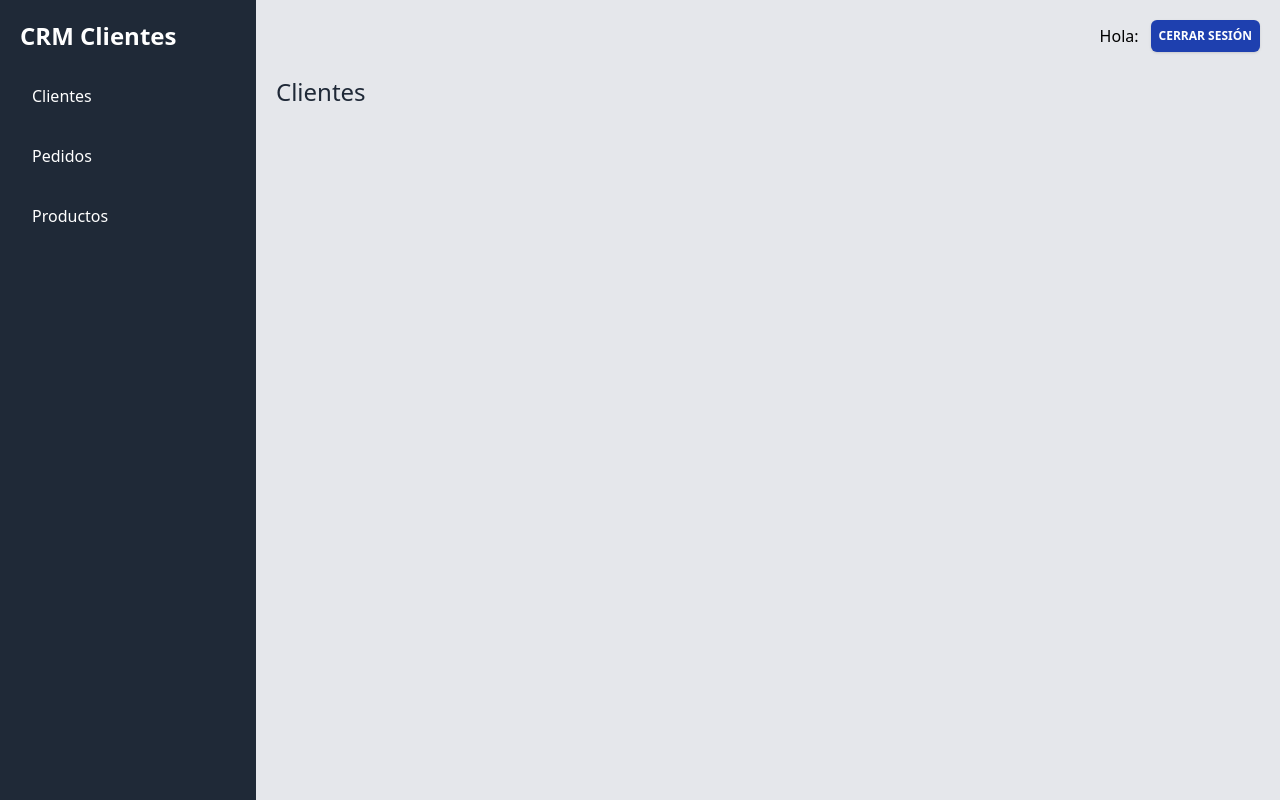
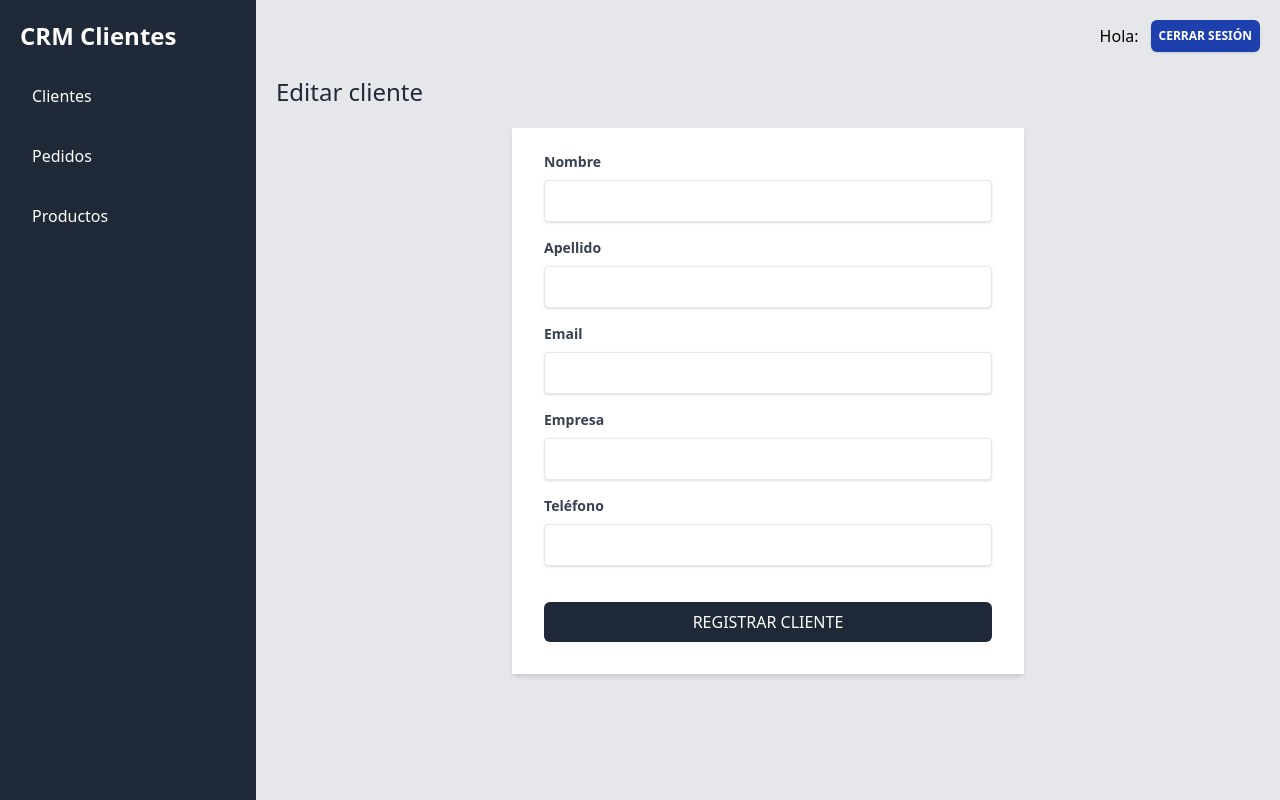
Before and after one commit to jonatanare/crm-graphql-client, a Next.js app: page /clientes/editar/1 in a window 1280 px wide. Built offline with nearby package versions, Linux system fonts and the light colour scheme; sample sign-in values are in the browser's storage.

Commit message:
implemented formik component in edit client

```diff
--- a/pages/clientes/editar/[id].js
+++ b/pages/clientes/editar/[id].js
@@ -1,10 +1,129 @@
 import React from 'react'
 import Layout from '../../../components/Layout'
+import { useRouter } from 'next/router'
+import { gql, useQuery, useMutation } from '@apollo/client'
+import { Formik } from 'formik'
+
+const OBTENER_CLIENTE = gql`
+    query obtenerCliente($id: ID!) {
+        obtenerCliente(id: $id) {
+        id
+        nombre
+        apellido
+        email
+        telefono
+        empresa
+        vendedor
+        }
+    }
+`
 
 const EditarCliente = () => {
+    // obtener el ID actual
+    const router = useRouter()
+    const { id } = router.query
+    console.log(id);
+
+    // Consultar para obtener el cliente
+    const { data, loading, error } = useQuery(OBTENER_CLIENTE, {
+        variables: {
+            id
+        }
+    })
+
+    if (loading) return 'Cargando...'
+
+    console.log('data:__', data?.obtenerCliente);
     return (
         <Layout title={'Editar Cliente'}>
-            <h1 className='text-2xl text-gray-800 font-light'>Clientes</h1>
+            <h1 className='text-2xl text-gray-800 font-light'>Editar cliente</h1>
+            <div className='flex justify-center mt-5'>
+                <div className='w-full max-w-lg'>
+                    <Formik
+
+                    >
+                        {
+                            props => {
+                                console.log(props)
+                                return (
+                                    <form className='bg-white shadow-md px-8 pt-6 pb-8 mb-4'
+                                    //   onSubmit={formik.handleSubmit}
+                                    >
+                                        <div className='mb-4'>
+                                            <label htmlFor='nombre' className='block text-gray-700 text-sm font-bold mb-2'>Nombre</label>
+                                            <input type='text' name='nombre' id='nombre' className='shadow appearance-none border rounded w-full py-2 px-3 text-gray-700'
+                                            //   value={formik.values.nombre}
+                                            //   onChange={formik.handleChange}
+                                            //   onBlur={formik.handleBlur}
+                                            />
+                                            {/* {
+                formik.touched.nombre && formik.errors.nombre && (
+                  <small className='text-red-500'>{formik.errors.nombre}</small>
+                )
+              } */}
+                                        </div>
+                                        <div className='mb-4'>
+                                            <label htmlFor='apellido' className='block text-gray-700 text-sm font-bold mb-2'>Apellido</label>
+                                            <input type='text' name='apellido' id='apellido' className='shadow appearance-none border rounded w-full py-2 px-3 text-gray-700'
+                                            //   value={formik.values.apellido}
+                                            //   onChange={formik.handleChange}
+                                            //   onBlur={formik.handleBlur}
+                                            />
+                                            {/* {
+                formik.touched.apellido && formik.errors.apellido && (
+                  <small className='text-red-500'>{formik.errors.apellido}</small>
+                )
+              } */}
+                                        </div>
+                                        <div className='mb-4'>
+                                            <label htmlFor='email' className='block text-gray-700 text-sm font-bold mb-2'>Email</label>
+                                            <input type='email' name='email' id='email' className='shadow appearance-none border rounded w-full py-2 px-3 text-gray-700'
+                                            //   value={formik.values.email}
+                                            //   onChange={formik.handleChange}
+                                            //   onBlur={formik.handleBlur}
+                                            />
+                                            {/* {
+                formik.touched.email && formik.errors.email && (
+                  <small className="text-red-500">{formik.errors.email}</small>
+                )
+              } */}
+                                        </div>
+                                        <div className='mb-4'>
+                                            <label htmlFor='empresa' className='block text-gray-700 text-sm font-bold mb-2'>Empresa</label>
+                                            <input type='text' name='empresa' id='empresa' className='shadow appearance-none border rounded w-full py-2 px-3 text-gray-700'
+                                            //   value={formik.values.empresa}
+                                            //   onChange={formik.handleChange}
+                                            //   onBlur={formik.handleBlur}
+                                            />
+                                            {/* {
+                formik.touched.empresa && formik.errors.empresa && (
+                  <small className="text-red-500">{formik.errors.empresa}</small>
+                )
+              } */}
+                                        </div>
+                                        <div className='mb-4'>
+                                            <label htmlFor='telefono' className='block text-gray-700 text-sm font-bold mb-2'>Teléfono</label>
+                                            <input type='tel' name='telefono' id='telefono' className='shadow appearance-none border rounded w-full py-2 px-3 text-gray-700'
+                                            //   value={formik.values.telefono}
+                                            //   onChange={formik.handleChange}
+                                            //   onBlur={formik.handleBlur}
+                                            />
+                                            {/* {
+                formik.touched.telefono && formik.errors.telefono && (
+                  <small className="text-red-500">{formik.errors.telefono}</small>
+                )
+              } */}
+                                        </div>
+
+                                        <button className='bg-gray-800 w-full mt-5 p-2 text-white uppercase hover:bg-gray-700 rounded-md'>Registrar cliente</button>
+                                    </form>
+                                )
+                            }
+                        }
+                    </Formik>
+
+                </div>
+            </div>
         </Layout>
     )
 }
```
